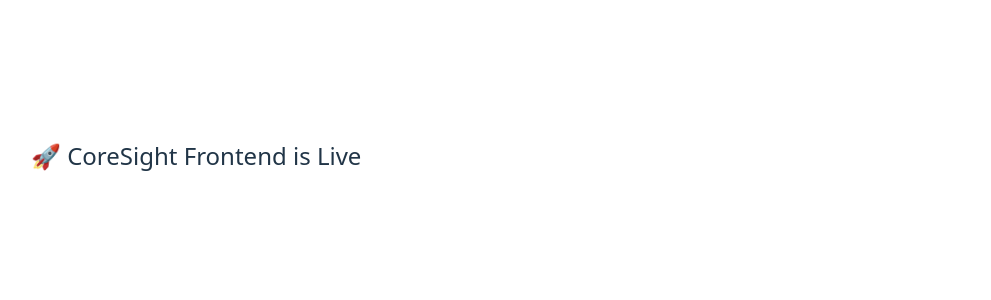
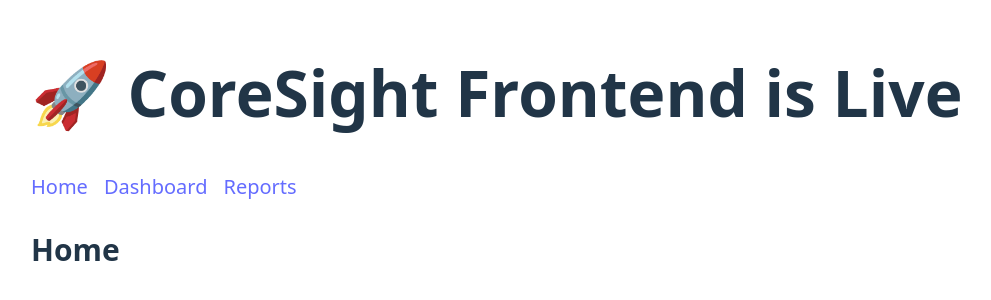
Before and after one commit to mmohsinyunus/CoreSight, a React (Vite) app: page / in a window 1280 px wide. Shown: the part 244-544 px from the top of the page, without its empty margins (9-1000 px from the left). Built offline with nearby package versions, Linux system fonts and the light colour scheme.

Commit message:
Add React Router (HashRouter) with basic routes

```diff
--- a/package.json
+++ b/package.json
@@ -8,10 +8,11 @@
     "build": "tsc -b && vite build",
     "lint": "eslint .",
     "preview": "vite preview"
-},
+  },
   "dependencies": {
     "react": "^19.2.0",
-    "react-dom": "^19.2.0"
+    "react-dom": "^19.2.0",
+    "react-router-dom": "^7.11.0"
   },
   "devDependencies": {
     "@eslint/js": "^9.39.1",
--- a/src/App.tsx
+++ b/src/App.tsx
@@ -1,9 +1,31 @@
-function App() {
+import { Routes, Route, Link } from "react-router-dom"
+
+function Home() {
+  return <h2>Home</h2>
+}
+function Dashboard() {
+  return <h2>Dashboard</h2>
+}
+function Reports() {
+  return <h2>Reports</h2>
+}
+
+export default function App() {
   return (
-    <div style={{ padding: 40, fontSize: 24 }}>
-      🚀 CoreSight Frontend is Live
+    <div style={{ padding: 40, fontSize: 20 }}>
+      <h1>🚀 CoreSight Frontend is Live</h1>
+
+      <nav style={{ display: "flex", gap: 16, margin: "20px 0" }}>
+        <Link to="/">Home</Link>
+        <Link to="/dashboard">Dashboard</Link>
+        <Link to="/reports">Reports</Link>
+      </nav>
+
+      <Routes>
+        <Route path="/" element={<Home />} />
+        <Route path="/dashboard" element={<Dashboard />} />
+        <Route path="/reports" element={<Reports />} />
+      </Routes>
     </div>
   )
 }
-
-export default App
--- a/src/main.tsx
+++ b/src/main.tsx
@@ -1,10 +1,13 @@
-import React from 'react'
-import ReactDOM from 'react-dom/client'
-import App from './App'
+import { StrictMode } from 'react'
+import { createRoot } from 'react-dom/client'
+import { HashRouter } from 'react-router-dom'
+import App from './App.tsx'
 import './index.css'
 
-ReactDOM.createRoot(document.getElementById('root') as HTMLElement).render(
-  <React.StrictMode>
-    <App />
-  </React.StrictMode>
+createRoot(document.getElementById('root')!).render(
+  <StrictMode>
+    <HashRouter>
+      <App />
+    </HashRouter>
+  </StrictMode>,
 )
```
Also changed, not shown: index.html (+4 -4 lines), 1 other file (tests, documents, lock files or other folders).
